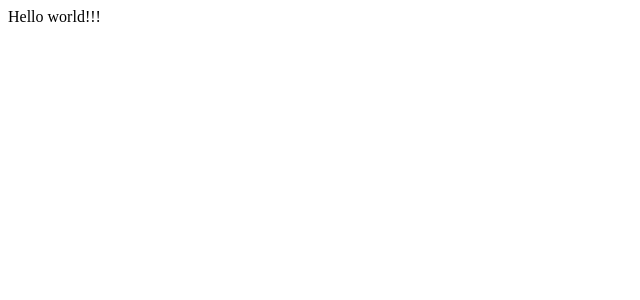
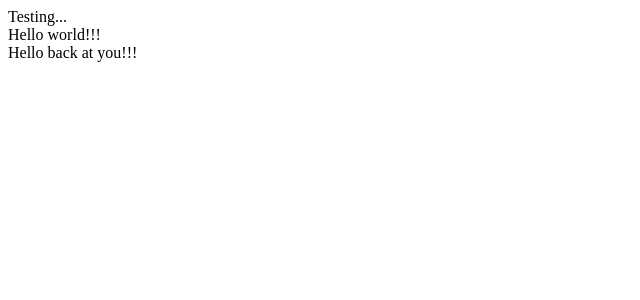
Before and after one commit to iwankruger/register-users, a React (Create React App) app in the folder client/: page / in a window 1280 px wide. Shown: the top 300 px of the page, without its empty margins (0-640 px from the left). Built offline with nearby package versions, Linux system fonts and the light colour scheme.

Commit message:
Redux added with dummy actions and render

```diff
--- /dev/null
+++ b/client/src/actions/index.ts
@@ -0,0 +1,34 @@
+import { Dispatch } from 'redux';
+import { ActionTypes } from './types'
+
+export interface DummyData {
+    id: number;
+    title: string;
+    active: boolean;
+}
+
+export interface DummyDataFetchAction {
+    type: ActionTypes.dummyAction;
+    payload: DummyData[];
+}
+
+export const dummyAction = () => {
+    console.log('dummy action');
+    const data = [{
+        id: 1,
+        title: 'Hello world!!!',
+        active: true
+    },{
+        id: 2,
+        title: 'Hello back at you!!!',
+        active: true
+    }];
+
+    return (dispatch: Dispatch) => {
+
+        dispatch<DummyDataFetchAction>({
+            type: ActionTypes.dummyAction,
+            payload: data
+        });
+    };
+};
--- /dev/null
+++ b/client/src/actions/types.ts
@@ -0,0 +1,3 @@
+export enum ActionTypes {
+    dummyAction
+}
--- /dev/null
+++ b/client/src/components/App.tsx
@@ -0,0 +1,41 @@
+import React from 'react';
+import { connect } from 'react-redux';
+import { dummyAction, DummyData } from '../actions';
+import { StoreState } from '../reducers';
+
+
+interface AppProps {
+    dummy: DummyData[];
+    dummyAction(): any;
+}
+
+class _App extends React.Component<AppProps> {
+
+
+    componentDidMount() {
+        console.log('DDDDDDDDDDDd');
+        let t = this.props.dummyAction();
+        console.log(t);
+    }
+
+    renderList(): JSX.Element[] {
+        return this.props.dummy.map((dummy: DummyData) => {
+          return <div key={dummy.id}>{dummy.title}</div>;
+        });
+    }
+
+    render() {
+
+        return (
+            <div>
+                <div>Testing...</div>
+                {this.renderList()}
+            </div>);
+    }
+}
+
+const mapStateToProps = (state: StoreState): { dummy: DummyData[] } => {
+  return { dummy: state.dummy };
+};
+
+export const App = connect(mapStateToProps, { dummyAction })(_App);
--- a/client/src/index.tsx
+++ b/client/src/index.tsx
@@ -1,10 +1,18 @@
-import React from 'react'
+import React from 'react';
 import ReactDOM from 'react-dom';
+import { Provider } from 'react-redux';
+import { createStore, applyMiddleware, compose } from 'redux';
+import thunk from 'redux-thunk';
+import reducers from './reducers';
+import { App } from './components/App';
 
-class App extends React.Component {
-    render() {
-        return <div>Hello world!!!</div>
-    }
-}
+//const composeEnhancers = window.__REDUX_DEVTOOLS_EXTENSION_COMPOSE__ || compose;
+const store = createStore(reducers, applyMiddleware(thunk));
+//const store = createStore(reducers, composeEnhancers(applyMiddleware(thunk)));
 
-ReactDOM.render(<App />, document.querySelector('#root'));
+
+ReactDOM.render(
+    <Provider store={store}>
+        <App />
+    </Provider>,
+    document.querySelector('#root'));
--- /dev/null
+++ b/client/src/reducers/dummyReducer.ts
@@ -0,0 +1,12 @@
+import { DummyData, DummyDataFetchAction } from '../actions';
+import { ActionTypes } from '../actions/types';
+
+export const dummyReducer = (state: DummyData[] = [], action: DummyDataFetchAction) => {
+    switch (action.type) {
+        case ActionTypes.dummyAction:
+            return action.payload;
+        default:
+      return state;
+  }
+
+};
--- /dev/null
+++ b/client/src/reducers/index.ts
@@ -0,0 +1,11 @@
+import { combineReducers } from 'redux';
+import { dummyReducer } from './dummyReducer';
+import { DummyData, DummyDataFetchAction } from '../actions';
+
+export interface StoreState {
+    dummy: DummyData[]
+}
+
+export default combineReducers<StoreState>({
+    dummy: dummyReducer
+});
```
Also changed, not shown: 1 other file (tests, documents, lock files or other folders).
